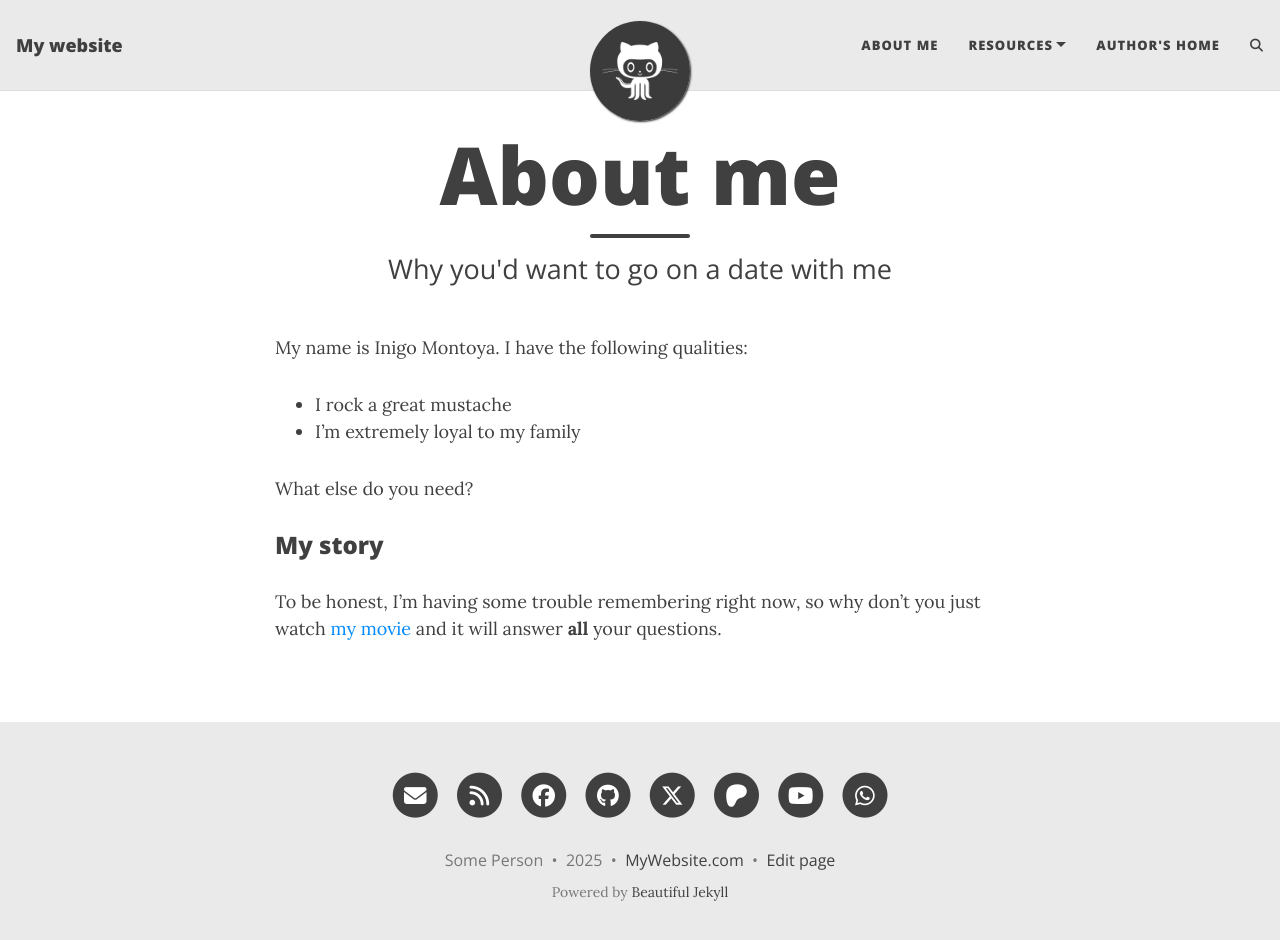
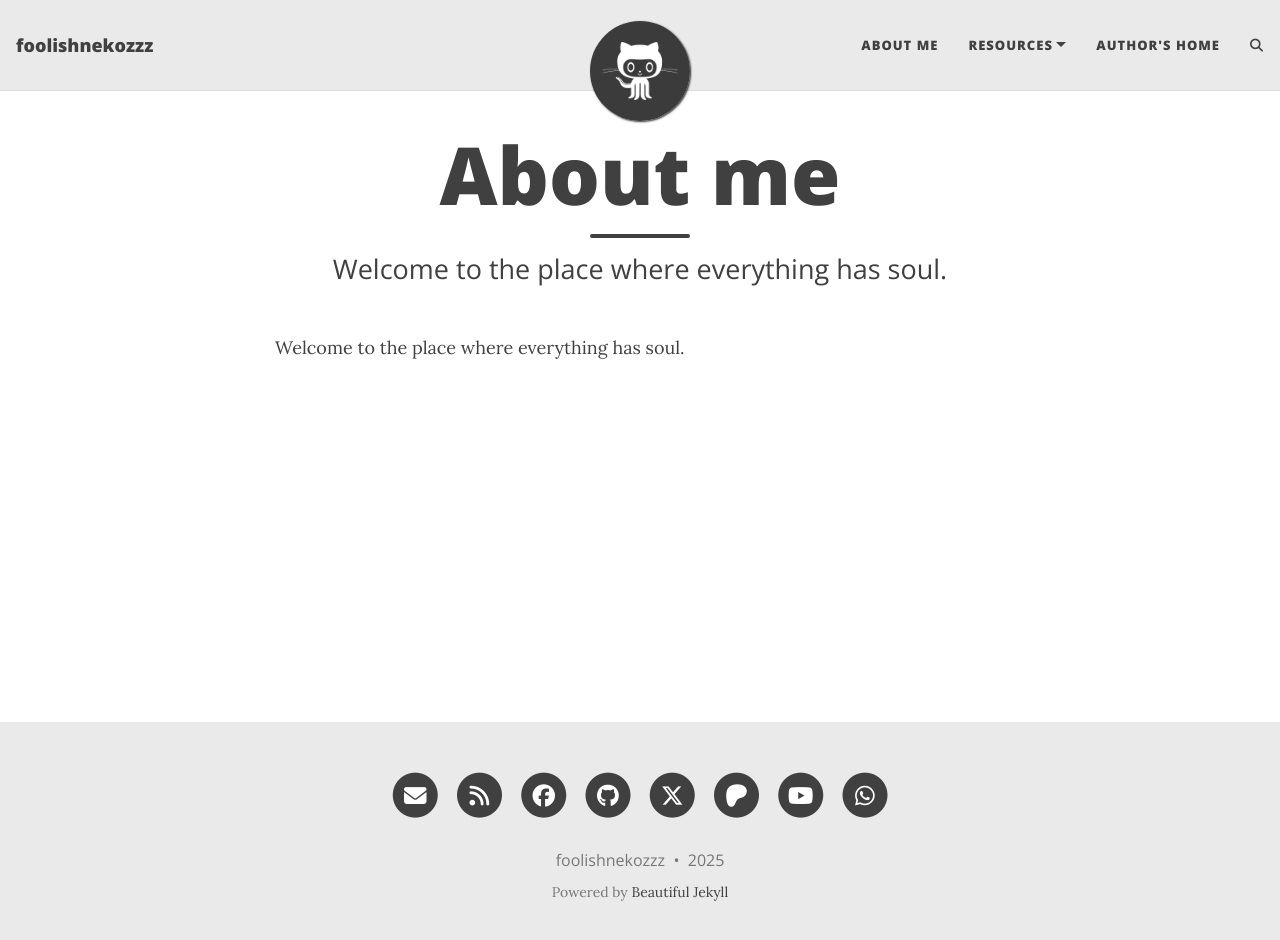
Before and after one commit to foolishnekozzz/foolishnekozzz.github.io, a Jekyll site: the page built from aboutme.md, in a window 1280 px wide and 953 px high. Shown: the top 940 px of the window. Built offline with Jekyll 4.4.1, drawn with Linux system fonts in a browser that asks for light colours; comment, search, counter and statistics services are not loaded.

Commit message:
Add custom

```diff
--- a/_config.yml
+++ b/_config.yml
@@ -10,21 +10,21 @@
 ############################
 
 # Name of website
-title: My website
+title: foolishnekozzz
 
 # Your name to show in the footer
-author: Some Person
+author: foolishnekozzz
 
 ###############################################
 # --- List of links in the navigation bar --- #
 ###############################################
 
 navbar-links:
-  About Me: "aboutme"
+  About Me: "foolishnekozzz"
   Resources:
     - Beautiful Jekyll: "https://beautifuljekyll.com"
     - Learn markdown: "https://www.markdowntutorial.com/"
-  Author's home: "https://deanattali.com"
+  Author's home: "https://foolishnekozzz.com"
 
 ################
 # --- Logo --- #
@@ -52,12 +52,12 @@ round-avatar: true
 social-network-links:
   email: "someone@example.com"
   rss: true  # remove this line if you don't want to show an RSS link at the bottom
-  facebook: deanattali
-  github: daattali
-  twitter: daattali
-  patreon: DeanAttali
-  youtube: "@daattali"
-  whatsapp: 15551212
+  facebook: foolishnekozzz
+  github: foolishnekozzz
+  twitter: foolishnekozzz
+  patreon: foolishnekozzz
+  youtube: "@foolishnekozzz"
+  whatsapp: foolishnekozzz
 #  medium: yourname
 #  reddit: yourname or r/yoursubreddit
 #  linkedin: daattali
@@ -93,14 +93,14 @@ rss-description: This website is a virtual proof that I'm awesome
 
 # Select which social network share links to show in posts
 share-links-active:
-  twitter: true
-  facebook: true
-  linkedin: true
+  twitter: false
+  facebook: false
+  linkedin: false
   vk: false
 
 # How to display the link to your website in the footer
 # Remove this if you don't want a link in the footer
-url-pretty: "MyWebsite.com"
+# url-pretty: "foolishnekozzz.com"
 
 # Add the website title to the title of every page
 title-on-all-pages: true
--- a/aboutme.md
+++ b/aboutme.md
@@ -1,16 +1,7 @@
 ---
 layout: page
 title: About me
-subtitle: Why you'd want to go on a date with me
+subtitle: Welcome to the place where everything has soul.
 ---
 
-My name is Inigo Montoya. I have the following qualities:
-
-- I rock a great mustache
-- I'm extremely loyal to my family
-
-What else do you need?
-
-### My story
-
-To be honest, I'm having some trouble remembering right now, so why don't you just watch [my movie](https://en.wikipedia.org/wiki/The_Princess_Bride_%28film%29) and it will answer **all** your questions.
+Welcome to the place where everything has soul.
--- a/index.html
+++ b/index.html
@@ -1,5 +1,5 @@
 ---
 layout: home
-title: My website
-subtitle: This is where I will tell my friends way too much about me
+title: foolishnekozzz
+subtitle: Welcome to the place where everything has soul.
 ---
```
Also changed, not shown: _posts/2020-02-28-sample-markdown.md (+1 -1 lines), index.md (+1 -5 lines), Gemfile.lock (added).
